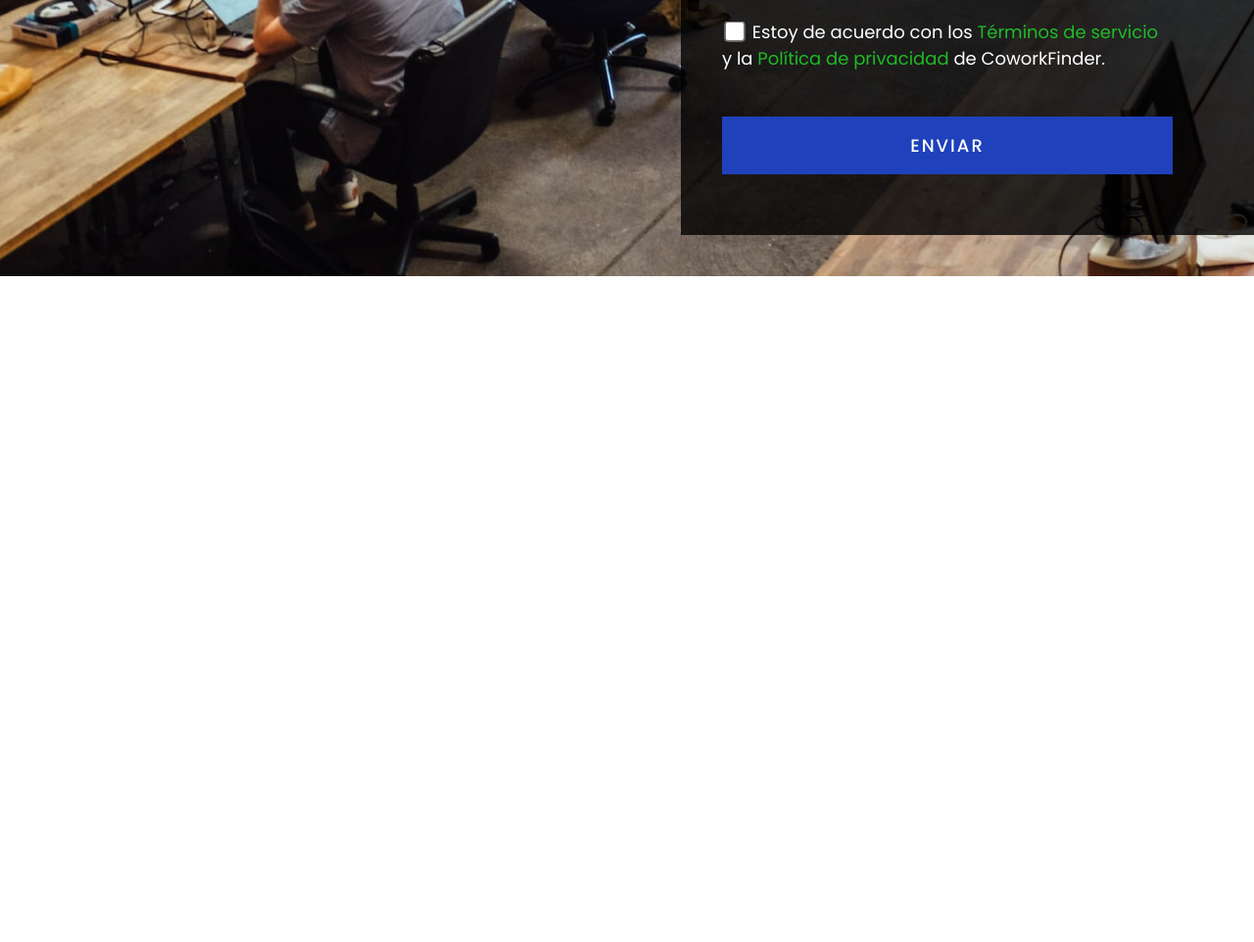
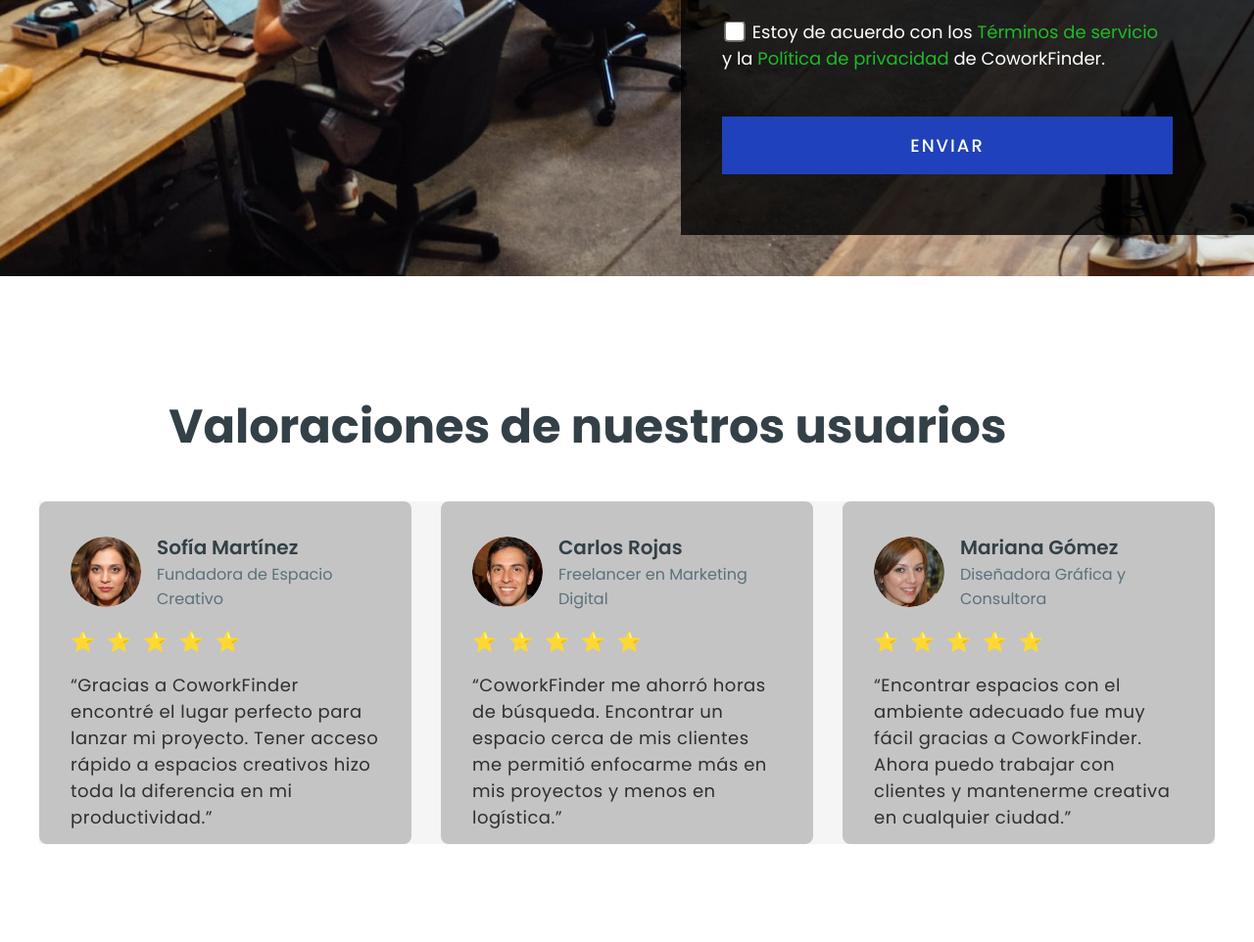
Before and after one commit to jesu1090p/CoworkFinder, a plain HTML site: page index.html in a window 1280 px wide. Shown: the part 2077-3039 px from the top of the page at 98% size. Before the commit the page ends 2377 px from the top, so only its background shows below. Drawn offline with nearby package versions, Linux system fonts and the light colour scheme.

Commit message:
aded cards with styles and animations

```diff
--- a/index.html
+++ b/index.html
@@ -9,6 +9,7 @@
         <link rel="stylesheet" href="styles/header.css">
         <link rel="stylesheet" href="styles/coworking-area.css">
         <link rel="stylesheet" href="styles/form.css">
+        <link rel="stylesheet" href="styles/valoraciones.css">
         <link href="https://unpkg.com/aos@2.3.1/dist/aos.css" rel="stylesheet">
         <style>
             ::selection {
@@ -150,6 +151,68 @@
     </section>
     <!--Final del Formulario-->
 
+    <!--Inicio de las valoraciones-->
+    <section>
+        <div class="valoraciones">
+            <div class="h1-valoraciones">
+                <h1>Valoraciones de nuestros usuarios</h1>
+            </div>
+            <div class="cards">
+                    <!-- Card 1 -->
+                    <div class="card" data-aos="fade-right" data-aos-delay="300" data-aos-anchor-placement="bottom-bottom">
+                      <div class="profile">
+                        <img src="./assets/cards/profile_pics/profile1.png" alt="Profile Picture" class="profile-pic">
+                        <div>
+                          <h3 class="customer-name">Sofía Martínez</h3>
+                          <p class="customer-role">Fundadora de Espacio Creativo</p>
+                        </div>
+                      </div>
+                      <div class="stars">
+                        <span>⭐</span><span>⭐</span><span>⭐</span><span>⭐</span><span>⭐</span>
+                      </div>
+                      <p class="comment">
+                        “Gracias a CoworkFinder encontré el lugar perfecto para lanzar mi proyecto. Tener acceso rápido a espacios creativos hizo toda la diferencia en mi productividad.”
+                      </p>
+                    </div>
+
+                    <!-- Card 2 -->
+                    <div class="card" data-aos="fade-right" data-aos-delay="600" data-aos-anchor-placement="bottom-bottom">
+                      <div class="profile">
+                        <img src="./assets/cards/profile_pics/profile3.png" alt="Profile Picture" class="profile-pic">
+                        <div>
+                          <h3 class="customer-name">Carlos Rojas</h3>
+                          <p class="customer-role">Freelancer en Marketing Digital</p>
+                        </div>
+                      </div>
+                      <div class="stars">
+                        <span>⭐</span><span>⭐</span><span>⭐</span><span>⭐</span><span>⭐</span>
+                      </div>
+                      <p class="comment">
+                        “CoworkFinder me ahorró horas de búsqueda. Encontrar un espacio cerca de mis clientes me permitió enfocarme más en mis proyectos y menos en logística.”
+                      </p>
+                    </div>
+
+                    <!-- Card 3 -->
+                    <div class="card" data-aos="fade-right" data-aos-delay="900" data-aos-anchor-placement="bottom-bottom">
+                      <div class="profile">
+                        <img src="./assets/cards/profile_pics/profile2.png" alt="Profile Picture" class="profile-pic">
+                        <div>
+                          <h3 class="customer-name">Mariana Gómez</h3>
+                          <p class="customer-role">Diseñadora Gráfica y Consultora</p>
+                        </div>
+                      </div>
+                      <div class="stars">
+                        <span>⭐</span><span>⭐</span><span>⭐</span><span>⭐</span><span>⭐</span>
+                      </div>
+                      <p class="comment">
+                        “Encontrar espacios con el ambiente adecuado fue muy fácil gracias a CoworkFinder. Ahora puedo trabajar con clientes y mantenerme creativa en cualquier ciudad.”
+                      </p>
+                    </div>
+
+            </div>
+        </div>
+    </section>
+    <!--Fin de las valoraciones-->
     <!--Animaciones de AOL-->
     <script src="https://unpkg.com/aos@2.3.1/dist/aos.js"></script>
     <script>
--- /dev/null
+++ b/styles/valoraciones.css
@@ -0,0 +1,85 @@
+.valoraciones {
+    padding: 100px 0px;
+}
+.h1-valoraciones {
+    font-family: "Poppins",sans-serif;
+    color: #334047;
+    font-size: 2rem;
+    display: flex;
+    padding-bottom: 40px;
+    flex-wrap: row;
+    width: 1200px;
+    justify-content: center;
+}
+
+/* Container for the cards */
+.cards {
+    width: 1200px;
+    margin: 0 auto;
+    display: flex;
+    justify-content: space-between;
+    gap: 20px;
+    font-family: 'Poppins', sans-serif;
+    background-color: #F5F5F5;
+  }
+
+  /* Card Styles */
+  .card {
+    width: 380px;
+    height: 350px;
+    background-color: #C4C4C4;
+    border-radius: 8px;
+    padding: 32px;
+    display: flex;
+    flex-direction: column;
+    gap: 16px;
+    box-sizing: border-box;
+  }
+
+  /* Profile Section */
+  .profile {
+    display: flex;
+    align-items: center;
+    gap: 16px;
+  }
+
+  .profile-pic {
+    width: 72px;
+    height: 72px;
+    border-radius: 50%;
+    object-fit: cover;
+  }
+
+  /* Customer Name and Role */
+  .customer-name {
+    font-size: 20px;
+    font-weight: 600;
+    color: #334047;
+    margin: 0;
+  }
+
+  .customer-role {
+    font-size: 16px;
+    font-weight: 400;
+    color: #5A717C;
+    margin: 0;
+  }
+
+  /* Stars Section */
+  .stars {
+    display: flex;
+    gap: 12px;
+    align-items: center;
+    font-size: 20px;
+    color: #FE7443;
+  }
+
+
+  /* Comment Section */
+  .comment {
+    font-size: 18px;
+    font-weight: 400;
+    color: #2F2F2F;
+    letter-spacing: 0.5px;
+    margin: 0;
+  }
```
Also changed, not shown: assets/cards/profile_pics/profile1.png (added), assets/cards/profile_pics/profile2.png (added), assets/cards/profile_pics/profile3.png (added).
